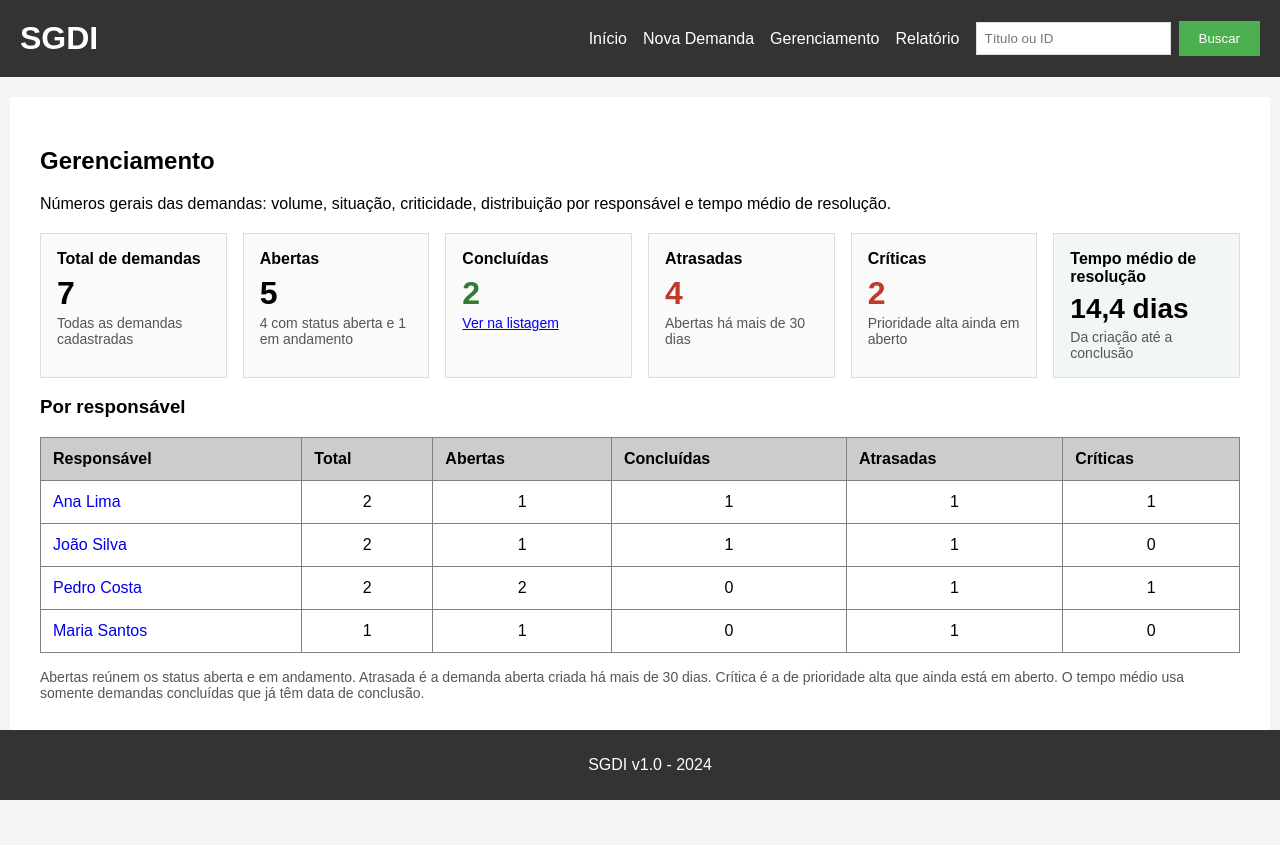
After one commit to AugustoWB/sistema_sgdi, a Flask app: page /gerenciamento in a window 1280 px wide. The commit adds this page. Run offline with Flask 3, Linux system fonts and the light colour scheme; data comes from the database, SQL or seed files in the repository; both versions use the stored data as it was after the commit.

Commit message:
skibidi toilet 67

```diff
--- a/app.py
+++ b/app.py
@@ -1,6 +1,6 @@
 from flask import Flask, jsonify, render_template, request, redirect, flash
 import sqlite3
-from datetime import datetime
+from datetime import datetime, timedelta
 
 
 app = Flask(__name__)
@@ -19,6 +19,9 @@ STATUS_ROTULOS = {
     'cancelada': 'Cancelada',
 }
 PRIORIDADES_PERMITIDAS = (0, 1, 2, 3)
+PRIORIDADE_CRITICA = 3
+PRAZO_RESOLUCAO_DIAS = 30
+STATUS_EM_ABERTO = ('aberta', 'em_andamento')
 
 
 def get_db():
@@ -48,6 +51,11 @@ def preparar_banco(conn):
     if 'responsible_id' not in colunas:
         conn.execute(
             'ALTER TABLE demandas ADD COLUMN responsible_id INTEGER'
+        )
+
+    if 'data_conclusao' not in colunas:
+        conn.execute(
+            'ALTER TABLE demandas ADD COLUMN data_conclusao TEXT'
         )
 
     conn.execute(
@@ -316,6 +324,209 @@ def consultar_demandas_paginadas(
     }
 
 
+def definir_data_conclusao(status, registro_atual=None, agora=None):
+    """
+    Grava a conclusão só na passagem para concluída.
+    Demandas já concluídas mantêm a data anterior, inclusive quando ela não existe.
+    """
+
+    if status != 'concluida':
+        return None
+
+    if registro_atual is not None and registro_atual['status'] == 'concluida':
+        return registro_atual['data_conclusao']
+
+    momento = agora or datetime.now()
+    return momento.strftime('%Y-%m-%d %H:%M:%S')
+
+
+def formatar_duracao(segundos):
+    """Texto curto para o tempo médio, com vírgula decimal."""
+
+    if segundos is None:
+        return None
+
+    if segundos >= 86400:
+        dias = segundos / 86400
+        texto = f'{dias:.1f}'.replace('.', ',')
+        unidade = 'dia' if texto == '1,0' else 'dias'
+        return f'{texto} {unidade}'
+
+    if segundos >= 3600:
+        horas = segundos / 3600
+        texto = f'{horas:.1f}'.replace('.', ',')
+        unidade = 'hora' if texto == '1,0' else 'horas'
+        return f'{texto} {unidade}'
+
+    minutos = max(1, round(segundos / 60))
+    unidade = 'minuto' if minutos == 1 else 'minutos'
+    return f'{minutos} {unidade}'
+
+
+def calcular_indicadores(conn, agora=None):
+    """
+    KPIs da área de gerenciamento.
+
+    Abertas: status aberta ou em andamento.
+    Atrasadas: abertas criadas há mais de 30 dias.
+    Críticas: prioridade alta ainda em aberto.
+    Tempo médio: criação até data_conclusao, só das concluídas que têm essa data.
+    """
+
+    momento = agora or datetime.now()
+    limite_atraso = (
+        momento - timedelta(days=PRAZO_RESOLUCAO_DIAS)
+    ).strftime('%Y-%m-%d %H:%M:%S')
+
+    totais = conn.execute(
+        '''
+        SELECT
+            COUNT(*) AS total,
+            COALESCE(SUM(
+                CASE WHEN status IN ('aberta', 'em_andamento') THEN 1 ELSE 0 END
+            ), 0) AS abertas,
+            COALESCE(SUM(
+                CASE WHEN status = 'aberta' THEN 1 ELSE 0 END
+            ), 0) AS status_aberta,
+            COALESCE(SUM(
+                CASE WHEN status = 'em_andamento' THEN 1 ELSE 0 END
+            ), 0) AS em_andamento,
+            COALESCE(SUM(
+                CASE WHEN status = 'concluida' THEN 1 ELSE 0 END
+            ), 0) AS concluidas,
+            COALESCE(SUM(
+                CASE WHEN status = 'cancelada' THEN 1 ELSE 0 END
+            ), 0) AS canceladas,
+            COALESCE(SUM(
+                CASE
+                    WHEN status IN ('aberta', 'em_andamento')
+                     AND data_criacao < ?
+                    THEN 1 ELSE 0
+                END
+            ), 0) AS atrasadas,
+            COALESCE(SUM(
+                CASE
+                    WHEN priority = ?
+                     AND status IN ('aberta', 'em_andamento')
+                    THEN 1 ELSE 0
+                END
+            ), 0) AS criticas,
+            COALESCE(SUM(
+                CASE
+                    WHEN status = 'concluida'
+                     AND (data_conclusao IS NULL OR TRIM(data_conclusao) = '')
+                    THEN 1 ELSE 0
+                END
+            ), 0) AS concluidas_sem_data
+        FROM demandas
+        ''',
+        (limite_atraso, PRIORIDADE_CRITICA)
+    ).fetchone()
+
+    media = conn.execute(
+        '''
+        SELECT AVG(
+            (julianday(data_conclusao) - julianday(data_criacao)) * 86400.0
+        )
+        FROM demandas
+        WHERE status = 'concluida'
+          AND data_conclusao IS NOT NULL
+          AND TRIM(data_conclusao) != ''
+          AND data_criacao IS NOT NULL
+          AND julianday(data_conclusao) >= julianday(data_criacao)
+        '''
+    ).fetchone()[0]
+
+    por_responsavel = conn.execute(
+        '''
+        SELECT
+            demandas.responsible_id AS id,
+            CASE
+                WHEN demandas.responsible_id IS NULL THEN 'Sem responsável'
+                ELSE COALESCE(
+                    responsavel.nome,
+                    'Responsável ' || demandas.responsible_id
+                )
+            END AS nome,
+            COUNT(demandas.id) AS total,
+            COALESCE(SUM(
+                CASE
+                    WHEN demandas.status IN ('aberta', 'em_andamento')
+                    THEN 1 ELSE 0
+                END
+            ), 0) AS abertas,
+            COALESCE(SUM(
+                CASE WHEN demandas.status = 'concluida' THEN 1 ELSE 0 END
+            ), 0) AS concluidas,
+            COALESCE(SUM(
+                CASE
+                    WHEN demandas.status IN ('aberta', 'em_andamento')
+                     AND demandas.data_criacao < ?
+                    THEN 1 ELSE 0
+                END
+            ), 0) AS atrasadas,
+            COALESCE(SUM(
+                CASE
+                    WHEN demandas.priority = ?
+                     AND demandas.status IN ('aberta', 'em_andamento')
+                    THEN 1 ELSE 0
+                END
+            ), 0) AS criticas
+        FROM demandas
+        LEFT JOIN usuarios AS responsavel
+            ON demandas.responsible_id = responsavel.id
+        GROUP BY demandas.responsible_id, responsavel.nome
+        ORDER BY total DESC, nome
+        ''',
+        (limite_atraso, PRIORIDADE_CRITICA)
+    ).fetchall()
+
+    segundos = None if media is None else float(media)
+
+    return {
+        'total': int(totais['total']),
+        'abertas': int(totais['abertas']),
+        'status_aberta': int(totais['status_aberta']),
+        'em_andamento': int(totais['em_andamento']),
+        'concluidas': int(totais['concluidas']),
+        'canceladas': int(totais['canceladas']),
+        'atrasadas': int(totais['atrasadas']),
+        'criticas': int(totais['criticas']),
+        'concluidas_sem_data': int(totais['concluidas_sem_data']),
+        'tempo_medio_segundos': segundos,
+        'tempo_medio': formatar_duracao(segundos),
+        'prazo_dias': PRAZO_RESOLUCAO_DIAS,
+        'por_responsavel': por_responsavel,
+    }
+
+
+def indicadores_para_json(indicadores):
+    return {
+        'total': indicadores['total'],
+        'abertas': indicadores['abertas'],
+        'emAndamento': indicadores['em_andamento'],
+        'concluidas': indicadores['concluidas'],
+        'canceladas': indicadores['canceladas'],
+        'atrasadas': indicadores['atrasadas'],
+        'criticas': indicadores['criticas'],
+        'tempoMedioResolucaoSegundos': indicadores['tempo_medio_segundos'],
+        'tempoMedioResolucao': indicadores['tempo_medio'],
+        'prazoDias': indicadores['prazo_dias'],
+        'porResponsavel': [
+            {
+                'id': linha['id'],
+                'nome': linha['nome'],
+                'total': int(linha['total']),
+                'abertas': int(linha['abertas']),
+                'concluidas': int(linha['concluidas']),
+                'atrasadas': int(linha['atrasadas']),
+                'criticas': int(linha['criticas']),
+            }
+            for linha in indicadores['por_responsavel']
+        ],
+    }
+
+
 def listar_usuarios(conn):
     return conn.execute(
         '''
@@ -459,6 +670,8 @@ def nova_demanda():
         if status not in STATUS_PERMITIDOS:
             status = 'aberta'
 
+        data_conclusao = definir_data_conclusao(status)
+
         # Descobre o próximo ID
         resultado = conn.execute(
             'SELECT MAX(id) FROM demandas'
@@ -478,9 +691,10 @@ def nova_demanda():
                 data_criacao,
                 priority,
                 status,
-                responsible_id
+                responsible_id,
+                data_conclusao
             )
-            VALUES (?, ?, ?, ?, ?, ?, ?, ?)
+            VALUES (?, ?, ?, ?, ?, ?, ?, ?, ?)
             ''',
             (
                 novo_id,
@@ -490,7 +704,8 @@ def nova_demanda():
                 datetime.now(),
                 priority,
                 status,
-                responsible_id
+                responsible_id,
+                data_conclusao
             )
         )
 
@@ -539,6 +754,17 @@ def editar(id):
         if status not in STATUS_PERMITIDOS:
             status = 'aberta'
 
+        atual = conn.execute(
+            '''
+            SELECT status, data_conclusao
+            FROM demandas
+            WHERE id = ?
+            ''',
+            (id,)
+        ).fetchone()
+
+        data_conclusao = definir_data_conclusao(status, atual)
+
         conn.execute(
             '''
             UPDATE demandas
@@ -548,7 +774,8 @@ def editar(id):
                 usuario_id = ?,
                 priority = ?,
                 status = ?,
-                responsible_id = ?
+                responsible_id = ?,
+                data_conclusao = ?
             WHERE id = ?
             ''',
             (
@@ -558,6 +785,7 @@ def editar(id):
                 priority,
                 status,
                 responsible_id,
+                data_conclusao,
                 id
             )
         )
@@ -754,6 +982,33 @@ def adicionar_comentario(demanda_id):
 
 
 # ============================================================
+# GERENCIAMENTO - KPIs DE DEMANDAS
+# ============================================================
+
+@app.route('/gerenciamento')
+def gerenciamento():
+
+    conn = get_db()
+    indicadores = calcular_indicadores(conn)
+    conn.close()
+
+    return render_template(
+        'gerenciamento.html',
+        indicadores=indicadores,
+    )
+
+
+@app.route('/api/gerenciamento')
+def api_gerenciamento():
+
+    conn = get_db()
+    indicadores = calcular_indicadores(conn)
+    conn.close()
+
+    return jsonify(indicadores_para_json(indicadores))
+
+
+# ============================================================
 # RELATÓRIO POR SOLICITANTE
 # ============================================================
 
--- a/init_db.py
+++ b/init_db.py
@@ -15,7 +15,8 @@ CREATE TABLE IF NOT EXISTS demandas (
     priority INTEGER DEFAULT 0,
     usuario_id INTEGER,
     status TEXT DEFAULT 'aberta',
-    responsible_id INTEGER
+    responsible_id INTEGER,
+    data_conclusao TEXT
 )
 ''')
 
@@ -60,6 +61,9 @@ if 'status' not in colunas:
 if 'responsible_id' not in colunas:
     cursor.execute('ALTER TABLE demandas ADD COLUMN responsible_id INTEGER')
 
+if 'data_conclusao' not in colunas:
+    cursor.execute('ALTER TABLE demandas ADD COLUMN data_conclusao TEXT')
+
 cursor.execute('CREATE INDEX IF NOT EXISTS idx_demandas_status ON demandas (status)')
 cursor.execute('CREATE INDEX IF NOT EXISTS idx_demandas_priority ON demandas (priority)')
 cursor.execute('CREATE INDEX IF NOT EXISTS idx_demandas_responsible_id ON demandas (responsible_id)')
--- a/static/style.css
+++ b/static/style.css
@@ -11,33 +11,43 @@ body {
     background-color: #333;
     color: white;
     padding: 20px;
+    display: flex;
+    flex-wrap: wrap;
+    align-items: center;
+    justify-content: space-between;
+    gap: 12px 20px;
 }
 
 .header h1 {
     margin: 0;
-    display: inline-block;
 }
 
 .menu {
-    float: right;
-    margin-top: 10px;
+    display: flex;
+    flex-wrap: wrap;
+    align-items: center;
+    gap: 8px 16px;
 }
 
 .menu a {
     color: white;
     text-decoration: none;
-    margin-left: 20px;
 }
 
 .menu a:hover {
     text-decoration: underline;
 }
 
+.menu form {
+    display: flex;
+    align-items: center;
+    gap: 8px;
+}
+
 .menu form input[type="search"] {
     padding: 8px;
     border: 1px solid #ddd;
     min-width: 180px;
-    margin-left: 12px;
 }
 
 .container {
@@ -198,3 +208,72 @@ textarea {
     min-width: 0;
     padding: 8px 4px;
 }
+
+.kpis {
+    display: grid;
+    grid-template-columns: repeat(auto-fit, minmax(180px, 1fr));
+    gap: 16px;
+    margin: 20px 0 12px;
+}
+
+.kpi {
+    border: 1px solid #ddd;
+    background: #fafafa;
+    padding: 16px;
+}
+
+.kpi-rotulo {
+    margin: 0;
+    font-weight: bold;
+}
+
+.kpi-valor {
+    margin: 8px 0 4px;
+    font-size: 32px;
+    font-weight: bold;
+    line-height: 1.1;
+}
+
+.kpi-valor-texto {
+    font-size: 28px;
+}
+
+.kpi-nota,
+.kpi-complemento,
+.kpi-legenda {
+    color: #555;
+    font-size: 14px;
+}
+
+.kpi-nota {
+    margin: 0;
+}
+
+.kpi-concluidas .kpi-valor {
+    color: #2e7d32;
+}
+
+.kpi-atrasadas .kpi-valor,
+.kpi-criticas .kpi-valor {
+    color: #c0392b;
+}
+
+.kpi-tempo {
+    background: #f3f7f3;
+}
+
+.kpi-complemento {
+    margin: 0 0 24px;
+}
+
+.kpi-legenda {
+    margin-top: 16px;
+}
+
+#tabela-responsaveis td {
+    text-align: center;
+}
+
+#tabela-responsaveis td:first-child {
+    text-align: left;
+}
--- a/templates/base.html
+++ b/templates/base.html
@@ -40,6 +40,10 @@
                 Nova Demanda
             </a>
 
+            <a href="/gerenciamento">
+                Gerenciamento
+            </a>
+
             <a href="/relatorio/solicitantes">
                 Relatório
             </a>
@@ -48,7 +52,6 @@
                 id="form-busca"
                 action="/buscar"
                 method="GET"
-                style="display:inline;"
             >
 
                 <input
--- /dev/null
+++ b/templates/gerenciamento.html
@@ -0,0 +1,132 @@
+{% extends "base.html" %}
+
+{% block content %}
+
+<h2>Gerenciamento</h2>
+
+<p>
+    Números gerais das demandas: volume, situação, criticidade,
+    distribuição por responsável e tempo médio de resolução.
+</p>
+
+<section class="kpis" aria-label="Indicadores de demandas">
+
+    <article class="kpi">
+        <p class="kpi-rotulo">Total de demandas</p>
+        <p class="kpi-valor">{{ indicadores.total }}</p>
+        <p class="kpi-nota">Todas as demandas cadastradas</p>
+    </article>
+
+    <article class="kpi">
+        <p class="kpi-rotulo">Abertas</p>
+        <p class="kpi-valor">{{ indicadores.abertas }}</p>
+        <p class="kpi-nota">
+            {{ indicadores.status_aberta }} com status aberta
+            e {{ indicadores.em_andamento }} em andamento
+        </p>
+    </article>
+
+    <article class="kpi kpi-concluidas">
+        <p class="kpi-rotulo">Concluídas</p>
+        <p class="kpi-valor">{{ indicadores.concluidas }}</p>
+        <p class="kpi-nota">
+            <a href="/?status=concluida">Ver na listagem</a>
+        </p>
+    </article>
+
+    <article class="kpi kpi-atrasadas">
+        <p class="kpi-rotulo">Atrasadas</p>
+        <p class="kpi-valor">{{ indicadores.atrasadas }}</p>
+        <p class="kpi-nota">
+            Abertas há mais de {{ indicadores.prazo_dias }} dias
+        </p>
+    </article>
+
+    <article class="kpi kpi-criticas">
+        <p class="kpi-rotulo">Críticas</p>
+        <p class="kpi-valor">{{ indicadores.criticas }}</p>
+        <p class="kpi-nota">Prioridade alta ainda em aberto</p>
+    </article>
+
+    <article class="kpi kpi-tempo">
+        <p class="kpi-rotulo">Tempo médio de resolução</p>
+        <p class="kpi-valor kpi-valor-texto">
+            {% if indicadores.tempo_medio %}
+                {{ indicadores.tempo_medio }}
+            {% else %}
+                —
+            {% endif %}
+        </p>
+        <p class="kpi-nota">
+            {% if indicadores.tempo_medio %}
+                Da criação até a conclusão
+            {% else %}
+                Nenhuma concluída com data de conclusão
+            {% endif %}
+        </p>
+    </article>
+
+</section>
+
+{% if indicadores.canceladas or indicadores.concluidas_sem_data %}
+<p class="kpi-complemento">
+    {% if indicadores.canceladas %}
+        Canceladas: {{ indicadores.canceladas }}.
+    {% endif %}
+    {% if indicadores.concluidas_sem_data %}
+        {{ indicadores.concluidas_sem_data }} concluída(s) ainda sem data de conclusão
+        e fora do tempo médio.
+    {% endif %}
+</p>
+{% endif %}
+
+<h3>Por responsável</h3>
+
+<table id="tabela-responsaveis" border="1" cellpadding="10" cellspacing="0" width="100%">
+
+    <thead>
+        <tr bgcolor="#cccccc">
+            <th>Responsável</th>
+            <th>Total</th>
+            <th>Abertas</th>
+            <th>Concluídas</th>
+            <th>Atrasadas</th>
+            <th>Críticas</th>
+        </tr>
+    </thead>
+
+    <tbody>
+        {% for linha in indicadores.por_responsavel %}
+        <tr>
+            <td>
+                {% if linha['id'] %}
+                    <a href="/?responsibleId={{ linha['id'] }}">{{ linha['nome'] }}</a>
+                {% else %}
+                    {{ linha['nome'] }}
+                {% endif %}
+            </td>
+            <td>{{ linha['total'] }}</td>
+            <td>{{ linha['abertas'] }}</td>
+            <td>{{ linha['concluidas'] }}</td>
+            <td>{{ linha['atrasadas'] }}</td>
+            <td>{{ linha['criticas'] }}</td>
+        </tr>
+        {% else %}
+        <tr>
+            <td colspan="6" style="text-align: center;">
+                Nenhuma demanda cadastrada.
+            </td>
+        </tr>
+        {% endfor %}
+    </tbody>
+
+</table>
+
+<p class="kpi-legenda">
+    Abertas reúnem os status aberta e em andamento.
+    Atrasada é a demanda aberta criada há mais de {{ indicadores.prazo_dias }} dias.
+    Crítica é a de prioridade alta que ainda está em aberto.
+    O tempo médio usa somente demandas concluídas que já têm data de conclusão.
+</p>
+
+{% endblock %}
```
Also changed, not shown: tests/test_gerenciamento.py (added, +192 -0 lines), demandas.db.
